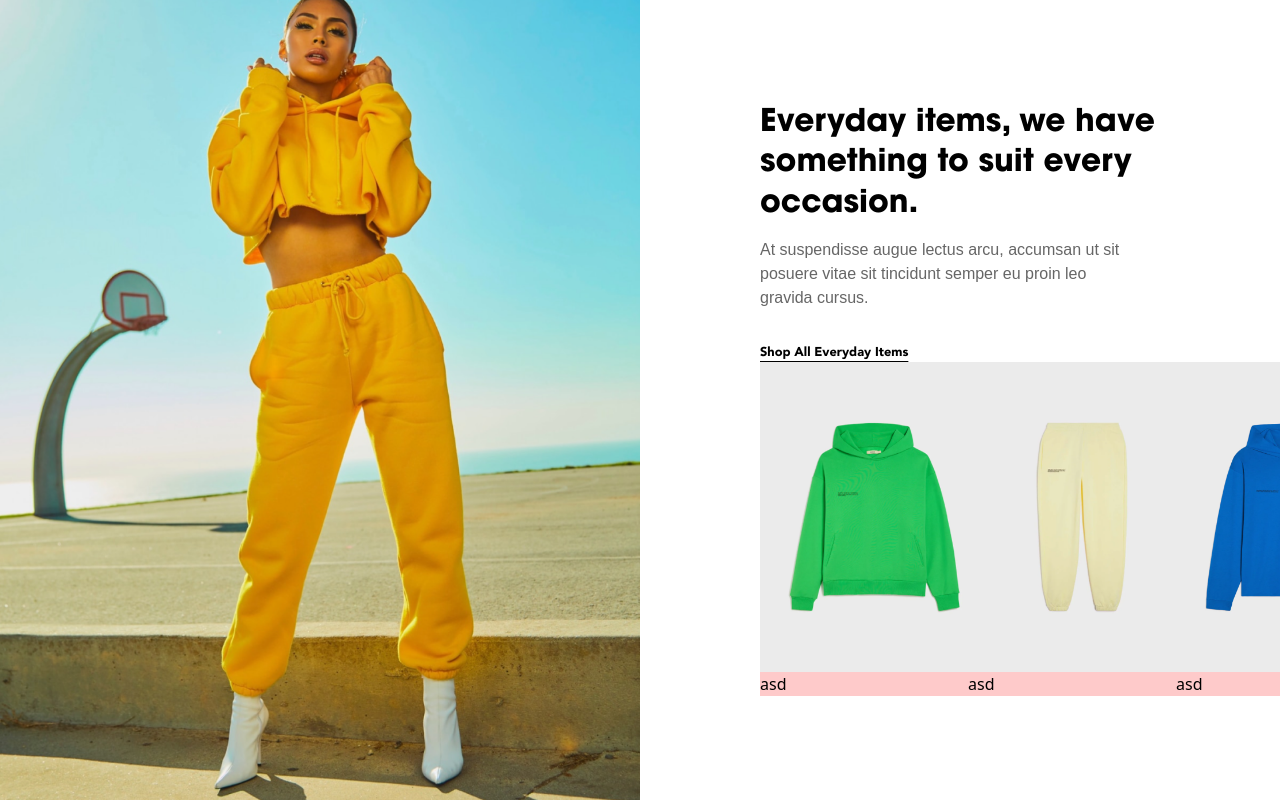
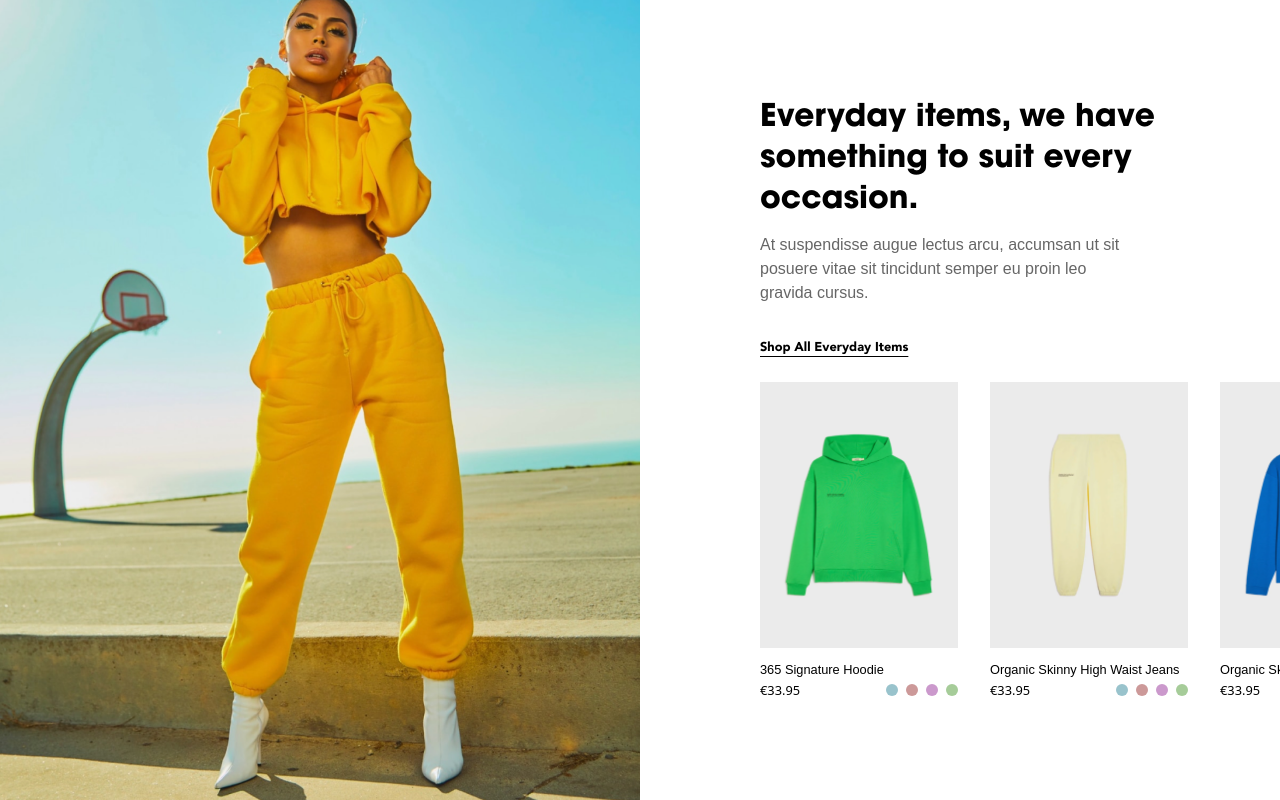
Before and after one commit to borabiricik/product-page-fe, a Next.js app: page / in a window 1280 px wide. Built offline with nearby package versions, Linux system fonts and the light colour scheme; a web font is replaced by a local one.

Commit message:
feat: Product card component without color options

```diff
--- a/pages/index.tsx
+++ b/pages/index.tsx
@@ -20,11 +20,11 @@ const Home: NextPageWithLayout = () => {
           tincidunt semper eu proin leo gravida cursus.
         </Typhography>
 
-        <Typhography className="text-xs underline underline-offset-[5px] font-black">
+        <Typhography className="text-xs underline underline-offset-[5px] font-black mb-6">
           Shop All Everyday Items
         </Typhography>
       </div>
-      <Carousel className="ml-[120px]" slidesPerView={2.5}>
+      <Carousel className="ml-[120px]" spaceBetween={32} slidesPerView={2.4}>
         {products.map((product) => (
           <SwiperSlide key={product.id}>
             <ProductCard {...product} />
--- a/src/modules/common/layouts/PageLayout/index.tsx
+++ b/src/modules/common/layouts/PageLayout/index.tsx
@@ -3,8 +3,8 @@ import { IPageLayoutProps } from "./types";
 
 const PageLayout = ({ children, ...props }: IPageLayoutProps) => {
   return (
-    <div className="flex items-stretch h-screen">
-      <aside className="flex-1 shrink-0">
+    <div className="flex items-stretch relative">
+      <aside className="shrink-0 sticky top-0 w-1/2 h-screen">
         <Image
           width={998}
           height={1198}
--- a/src/modules/product/components/ProductCard/index.tsx
+++ b/src/modules/product/components/ProductCard/index.tsx
@@ -1,13 +1,34 @@
+import { Typhography } from "@/components/Typhography";
 import { Product } from "@/product/types/Product";
 import Image from "next/image";
 
-const ProductCard = ({ title, image }: Product) => {
+const ProductCard = ({ title, image, price, color_options }: Product) => {
   return (
-    <div className="bg-red-200">
-      <div className="relative w-[230px] h-[310px]">
-        <Image src={`/images/products/${image}`} fill alt={`${title} image`} />
+    <div>
+      <Image
+        width={400}
+        height={537}
+        className="object-contain w-full mb-3"
+        src={`/images/products/${image}`}
+        alt={`${title} image`}
+        quality={100}
+      />
+
+      <div>
+        <Typhography className="text-xs">{title}</Typhography>
+        <div className="flex justify-between items-center text-xs">
+          €{price}
+          <div className="flex items-center gap-x-2">
+            {color_options.map((color, index) => (
+              <button
+                key={index}
+                className={"rounded-full w-3 h-3"}
+                style={{ backgroundColor: color }}
+              ></button>
+            ))}
+          </div>
+        </div>
       </div>
-      <div>asd</div>
     </div>
   );
 };
```
